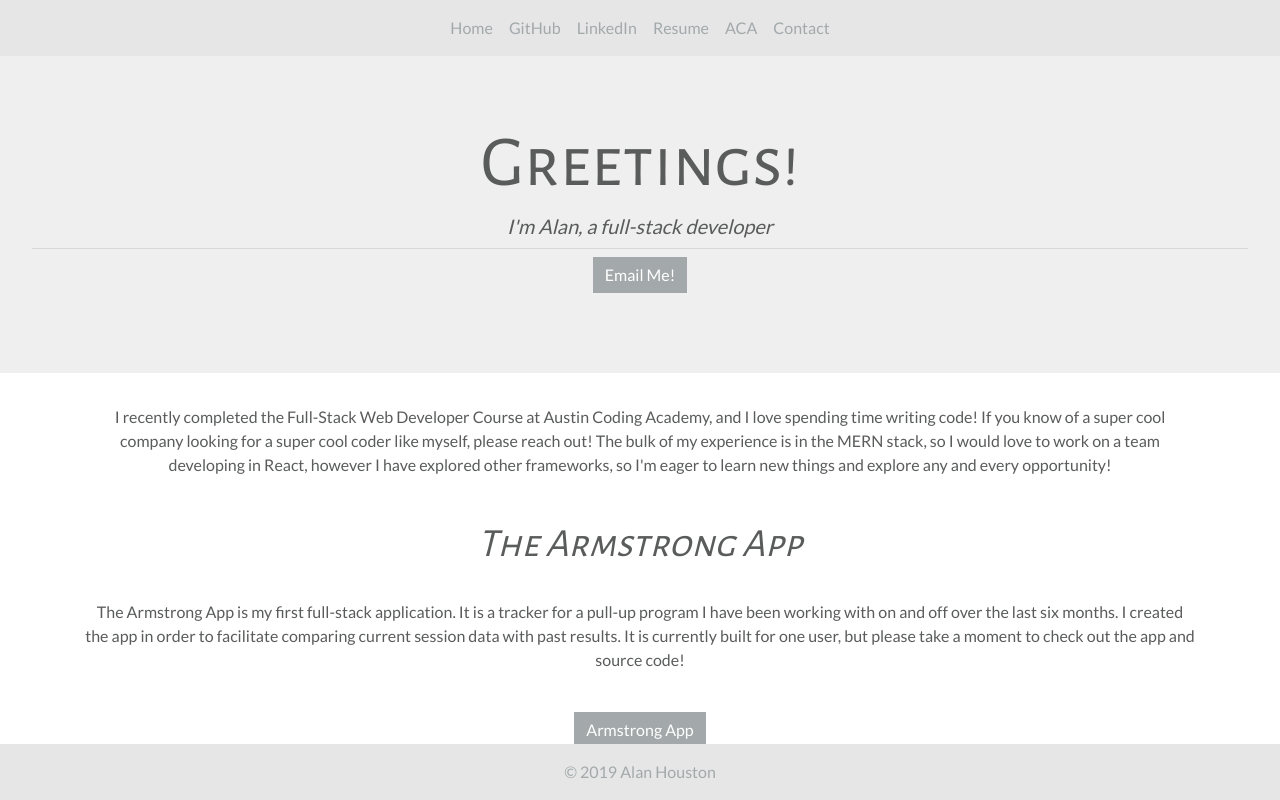
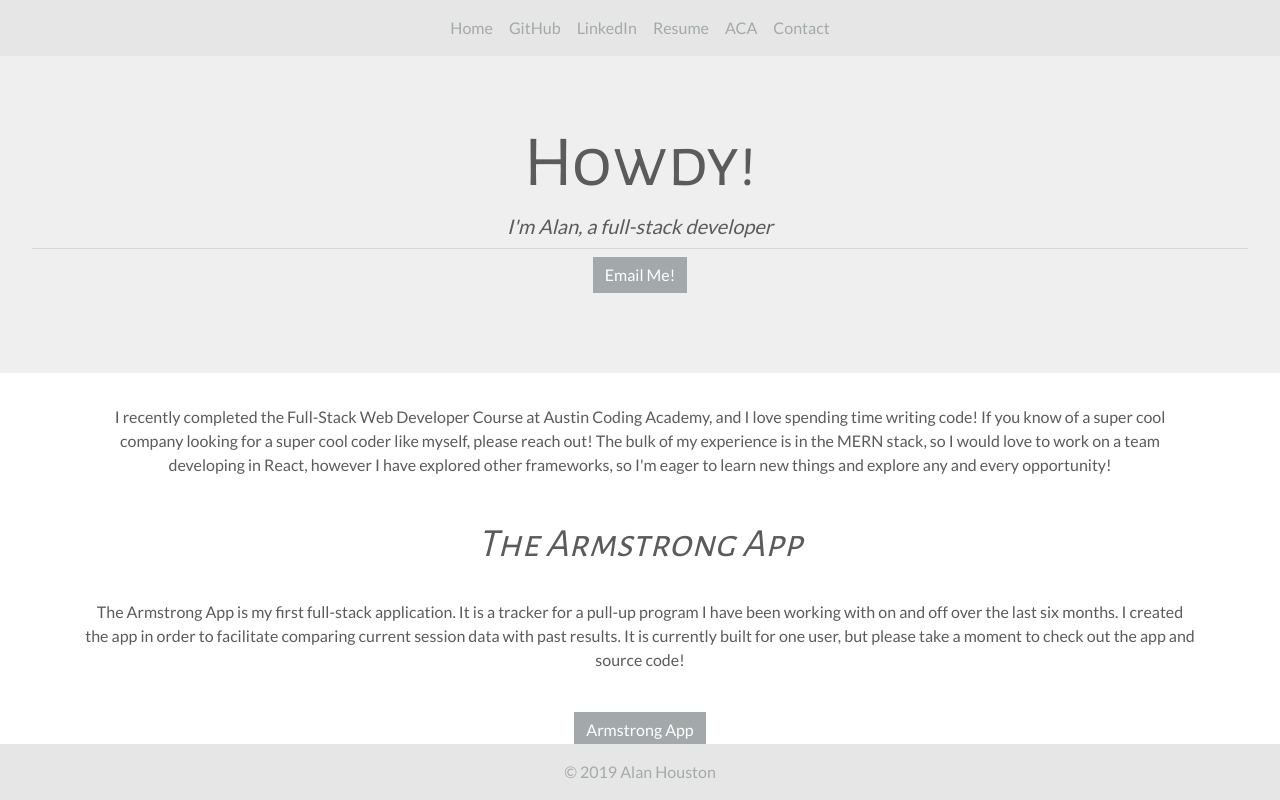
Before and after one commit to AlanHouston/Portfolio, a React (Create React App) app: page /#/ in a window 1280 px wide. Shown: the top 800 px of the page. Built offline with nearby package versions, Linux system fonts and the light colour scheme.

Commit message:
small change

```diff
--- a/src/Jumbo.js
+++ b/src/Jumbo.js
@@ -7,7 +7,7 @@ const Jumbo = () => {
   return (
     <div>
       <Jumbotron id="jumbo">
-        <h1 className="display-3 aleFont">Greetings!</h1>
+        <h1 className="display-3 aleFont">Howdy!</h1>
         <h2 className="lead aleFont"><i>I'm Alan, a full-stack developer</i></h2>
         <hr className="my-2" />
         {/* <p>I am currently on the lookout for a super cool company on the lookout for a super cool coder like me!</p> */}
```
